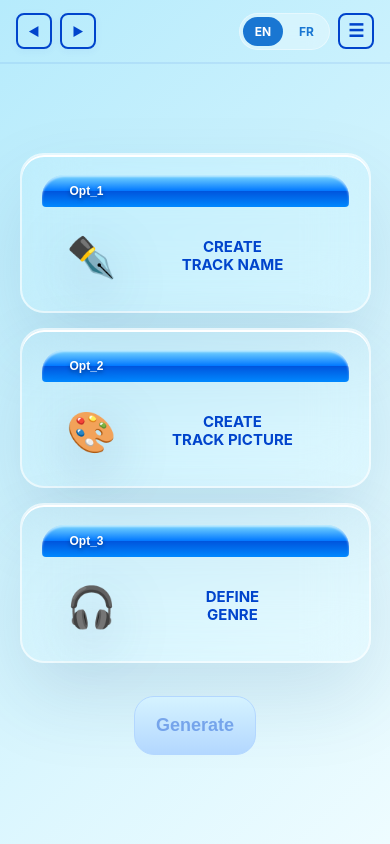
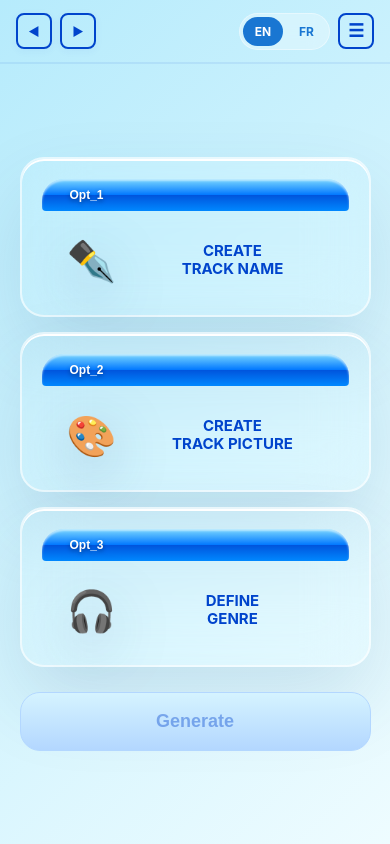
Before and after one commit to dm-dmytrenko/musicapp, a React (Vite) app: page /selector in a window 390 px wide. Built offline with nearby package versions, Linux system fonts and the light colour scheme.

Commit message:
fix button size in selector page

```diff
--- a/src/components/OptionTile/OptionTitle.styles.js
+++ b/src/components/OptionTile/OptionTitle.styles.js
@@ -17,11 +17,7 @@ export const tileCardRootStyles = (isSelected) => ({
   display: 'flex',
   flexDirection: 'column',
   position: 'relative',
-
-  // FIX 1: Explicitly elevate selected card above unselected neighboring cards
   zIndex: isSelected ? 5 : 1,
-
-  // FIX 2: Suppress focus rings sticking after click
   outline: 'none',
   WebkitTapHighlightColor: 'transparent',
   '&:focus': {
@@ -38,7 +34,7 @@ export const tileCardRootStyles = (isSelected) => ({
     background: isSelected ? 'rgba(255, 255, 255, 0.8)' : 'rgba(255, 255, 255, 0.6)',
     boxShadow: isSelected ? '0 60px 100px rgba(0, 119, 255, 0.35)' : '0 50px 90px rgba(0, 70, 120, 0.2)'
   },
-  '@media (max-width: 900px)': {
+  '@media (max-width: 899px)': {
     aspectRatio: 'unset',
     width: '100%',
     height: '160px',
@@ -65,7 +61,7 @@ export const ribbonHeaderStyles = {
   boxShadow: 'inset 0 2px 2px rgba(255, 255, 255, 0.5)',
   textShadow: '0 2px 4px rgba(0, 0, 0, 0.35)',
   flexShrink: 0,
-  '@media (max-width: 900px)': {
+  '@media (max-width: 899px)': {
     height: '32px',
     fontSize: '12px'
   }
@@ -80,7 +76,7 @@ export const centerContentBodyStyles = {
   padding: '28px',
   textAlign: 'center',
   gap: '8%',
-  '@media (max-width: 900px)': {
+  '@media (max-width: 899px)': {
     flexDirection: 'row',
     justifyContent: 'flex-start',
     alignItems: 'center',
@@ -97,7 +93,7 @@ export const oversizedIconTextStyles = {
     lg: '5rem',
   },
   filter: 'drop-shadow(0 16px 28px rgba(0, 40, 100, 0.25))',
-  '@media (max-width: 900px)': {
+  '@media (max-width: 899px)': {
     fontSize: '40px',
     marginBottom: 0,
     paddingLeft: '25px',
@@ -121,7 +117,7 @@ export const labelTypographyInlineStyles = {
   textAlign: 'center',
   width: '100%',
   display: 'block',
-  '@media (max-width: 900px)': {
+  '@media (max-width: 899px)': {
     fontSize: '15px',
     textAlign: 'center',
     lineHeight: '1.2',
--- a/src/pages/Selector/Selector.jsx
+++ b/src/pages/Selector/Selector.jsx
@@ -65,14 +65,15 @@ const Selector = () => {
           disabled={isButtonDisabled}
           onClick={handleGenerate}
           sx={{
-            width: {
-              xs: '35%',
-              md: '100%',
+            width: '100%',
+            maxWidth: {
+              xs: '400px',
+              md: '600px',
             },
-            maxWidth: '500px',
             padding: '18px',
             fontSize: '18px',
-            marginTop: '4vh',
+            marginTop: '3vh',
+            boxSizing: 'border-box',
           }}
         >
           {t('selector.generate_button')}
--- a/src/pages/Selector/Selector.styles.js
+++ b/src/pages/Selector/Selector.styles.js
@@ -34,12 +34,12 @@ export const optionsRowGridStyles = {
   margin: '0 auto',
   transform: 'translateY(-2vh)',
 
-  '@media (max-width: 900px)': {
+  '@media (max-width: 899px)': {
     gridTemplateColumns: 'minmax(0, 400px)',
     justifyContent: 'center',
     alignItems: 'center',
     gap: '15px',
-    maxWidth: '500px',
+    maxWidth: '400px',
     transform: 'translateY(0)',
   }
 };
```
